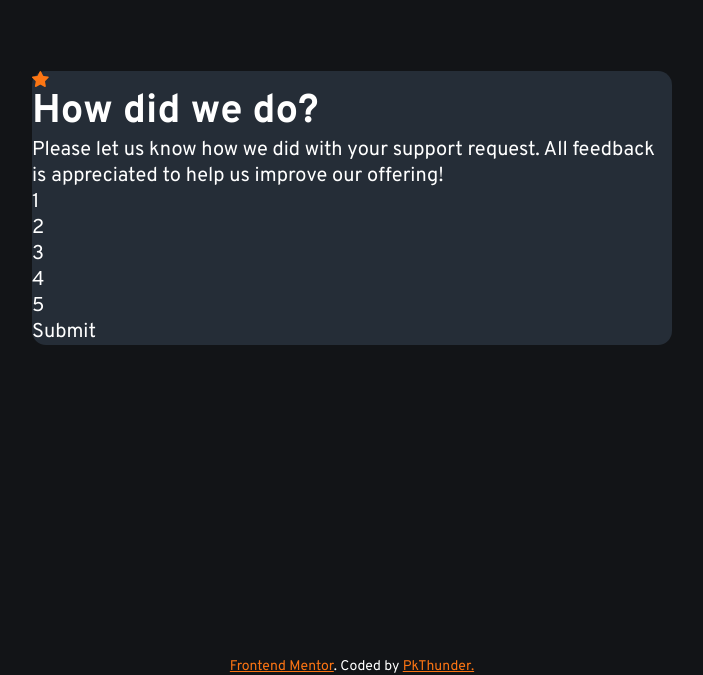
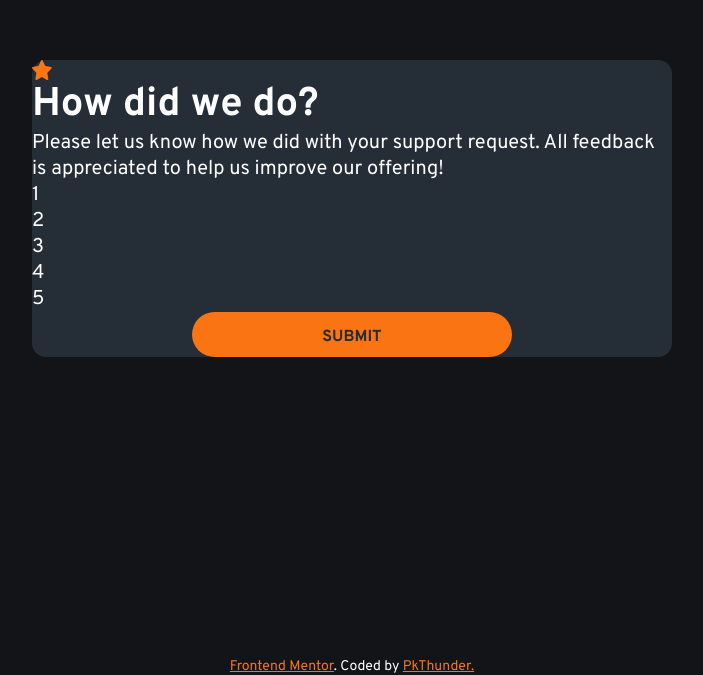
Before and after one commit to pkthunder87/rating-comp, a React (Vite) app: page / in a window 1280 px wide. Shown: the part 192-867 px from the top of the page, without its empty margins (288-991 px from the left). Built offline with nearby package versions, Linux system fonts and the light colour scheme.

Commit message:
Feat: Add CTA submit button

```diff
--- a/src/sass/_components.scss
+++ b/src/sass/_components.scss
@@ -31,9 +31,32 @@
    ============================== */
 
 .rating {
+  display: flex;
+  flex-direction: column;
   border-radius: 14px;
   background-color: hsl(var(--color-dark-blue));
   color: white;
   font-size: 2rem;
   width: 50%;
+
+  &__img {
+    height: 20px;
+    width: 20px;
+  }
+
+  &__cta {
+    display: flex;
+    font-weight: 700;
+    font-size: 1.6rem;
+    text-transform: uppercase;
+    color: hsl(var(--color-dark-blue));
+    justify-content: center;
+    border-radius: 100px;
+    width: 50%;
+    padding: 1rem;
+    padding-block-start: 1.5rem;
+    background-color: hsl(var(--color-orange));
+    margin-left: 0 auto;
+    align-self: center;
+  }
 }
```
